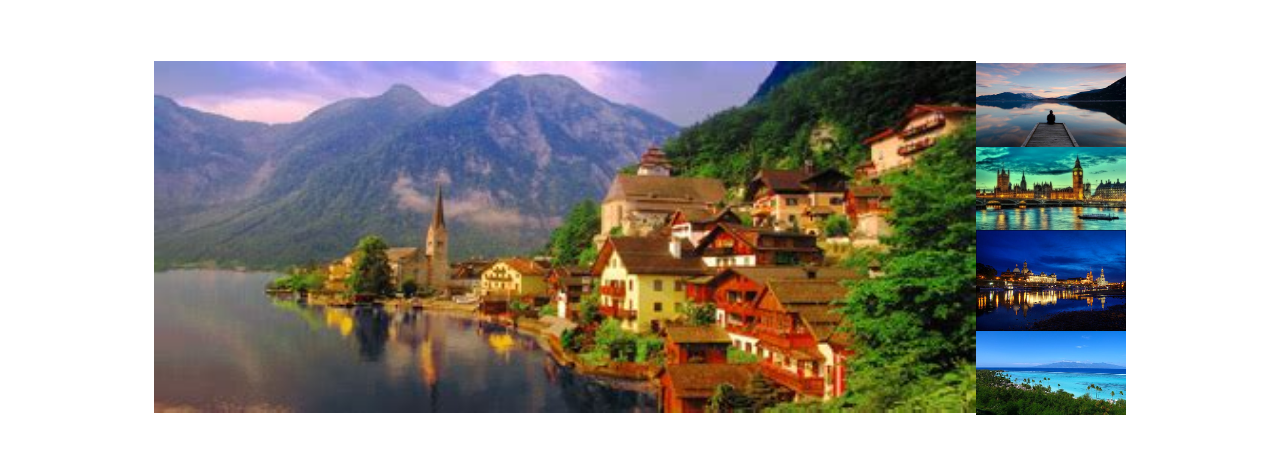
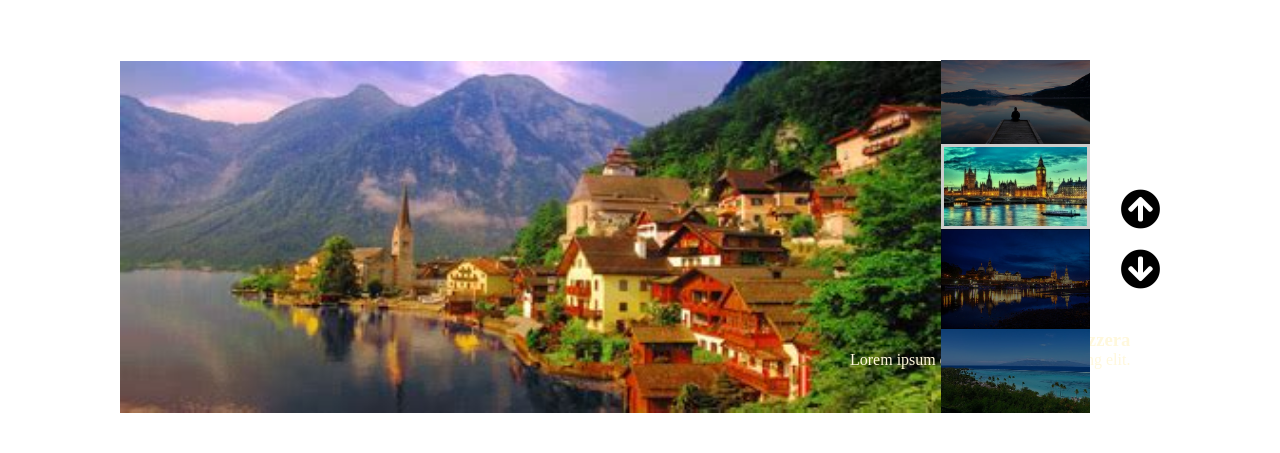
Before and after one commit to Salvatore949/js-array-carousel, a plain HTML site: page index.html in a window 1280 px wide. Shown: the part 161-614 px from the top of the page. Drawn offline with Linux system fonts and the light colour scheme.

Commit message:
struttura

```diff
--- a/css/style.css
+++ b/css/style.css
@@ -5,21 +5,56 @@
 }
 
 #container{
-    height: 100vh;
     display: flex;
     justify-content: center;
     align-items: center;
+    height: 100vh;
 }
 
-#bigger img{
-    width: 822px;
+.text{
+    position: absolute;
+    top:490px;
+    left: 850px;
+    color: cornsilk;
+    text-align: justify;
+    text-align-last: right;
 }
 
-#aside {
-    display: flex;
-    flex-direction:column;
+#items img{
+    height:352px;
+    position: relative;
+
 }
 
-#aside img{
-   width: 150px;
+.thumb img{
+    display:flex;
+    flex-direction: row;
+    width:149px;
+    filter: brightness(50%)
 }
+
+#thumbs{
+    margin-bottom:5px;
+}
+
+.active img{
+    filter: brightness(100%);
+    border: 3px solid rgb(204, 204, 204);
+}
+
+#prev{
+      display: flex;
+      justify-content: center;
+      margin-bottom: 20px;
+      font-size:40px;
+}
+
+#next{
+    display: flex;
+    justify-content: center;
+    font-size:40px
+}
+
+#buttons{
+    margin-left: 30px;
+}
--- a/index.html
+++ b/index.html
@@ -5,20 +5,45 @@
     <meta http-equiv="X-UA-Compatible" content="IE=edge">
     <meta name="viewport" content="width=device-width, initial-scale=1.0">
     <link rel="stylesheet" href="css/style.css">
+    <link rel="stylesheet" href="https://use.fontawesome.com/releases/v5.15.4/css/all.css" integrity="sha384-DyZ88mC6Up2uqS4h/KRgHuoeGwBcD4Ng9SiP4dIRy0EXTlnuz47vAwmeGwVChigm" crossorigin="anonymous">
     <title>Document</title>
 </head>
 <body>
     <div id="container">
 
-        <div id="bigger">
+        <div id="items">
+
             <img src="img\02.jpg" alt="Jumbo">
+            <div class="text">
+                <h3>Svizzera</h3>
+                <p>Lorem ipsum dolor sit amet adipisicing elit.</p>
+            </div>
         </div>
 
-        <div id="aside">
-            <img src="img\01.jpg" alt="Img_1">
-            <img src="img\03.jpg" alt="Img_2">
-            <img src="img\04.jpg" alt="Img_3">
-            <img src="img\05.jpg" alt="Img_4">
+        <div id="thumbs">
+
+            <div class="thumb">
+                <img src="img\01.jpg" alt="Img_1">
+            </div>
+            <div class="thumb active">
+                <img src="img\03.jpg" alt="Img_1">
+            </div>
+            <div class="thumb">
+                <img src="img\04.jpg" alt="Img_1">
+            </div>
+            <div class="thumb">
+                <img src="img\05.jpg" alt="Img_1">
+            </div>
+        </div>
+
+        <div id="buttons">
+            <div id="prev">
+                <i class="fas fa-arrow-circle-up"></i>
+            </div>
+            <div id="next">
+                <i class="fas fa-arrow-circle-down"></i>
+            </div>
+
         </div>
     </div>
 
```
Also changed, not shown: css/Js/script.js (+23 -0 lines).
